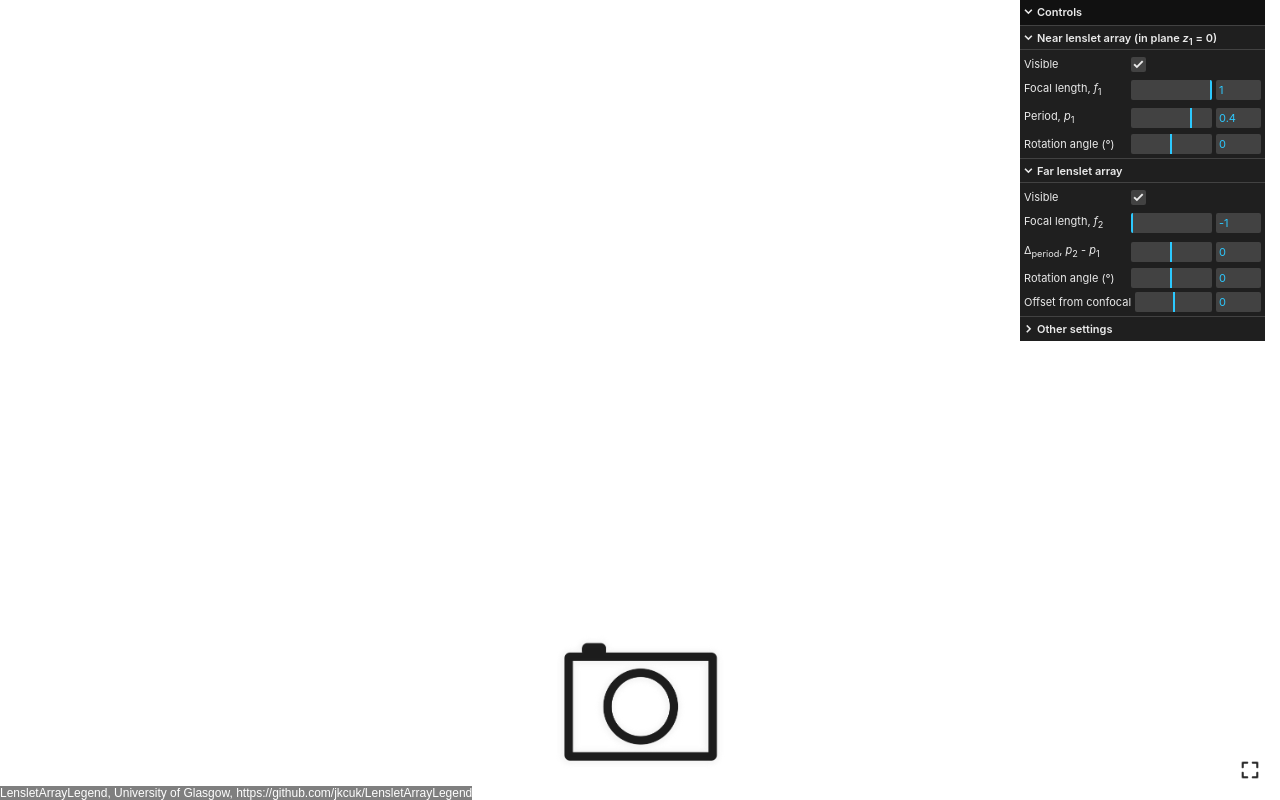
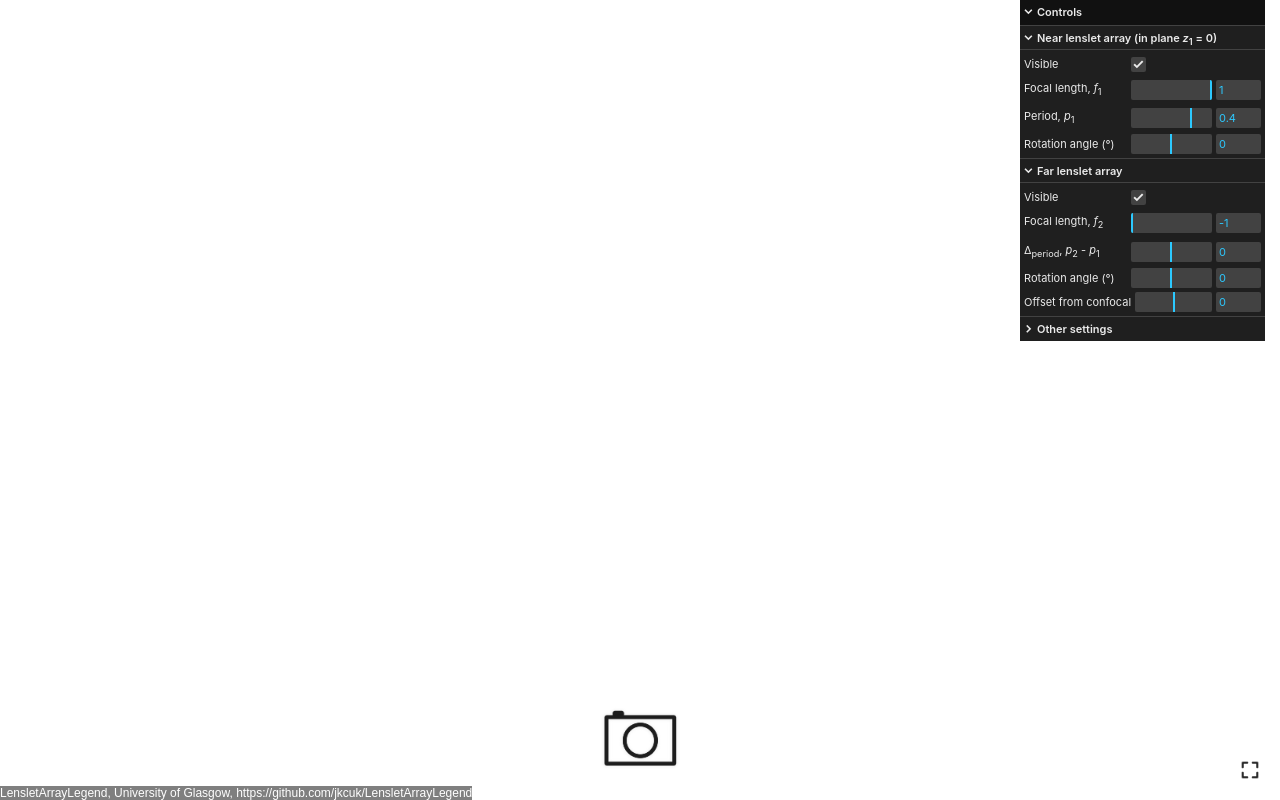
Before and after one commit to jkcuk/LensletLegend, a website built with Vite: page index.html in a window 1280 px wide. Built offline with nearby package versions, Linux system fonts and the light colour scheme; no server answers; animation ran at ten frames a second.

Commit message:
Button-size change

```diff
--- a/index.html
+++ b/index.html
@@ -2,7 +2,7 @@
 <html lang="en">
 	<head>
 		<meta charset="utf-8">
-		<title>LensletArrayLegend</title>
+		<title>LensletLegend</title>
 		<!-- <link rel="icon" type="image/x-icon" href="./favicon.png"> -->
 		<style>
     	    body {
@@ -22,7 +22,7 @@
 			    bottom: 30px;
     			left: 50%;
     			transform: translateX(-50%); /* see https://stackoverflow.com/questions/19461521/how-to-center-an-element-horizontally-and-vertically */
-				width: 170px; /* Set the width of the image */
+				width: 80px; /* Set the width of the image */
     	        cursor: pointer;
 	            z-index: 2; /* Ensure image is above the canvas */
   	      	}
```
